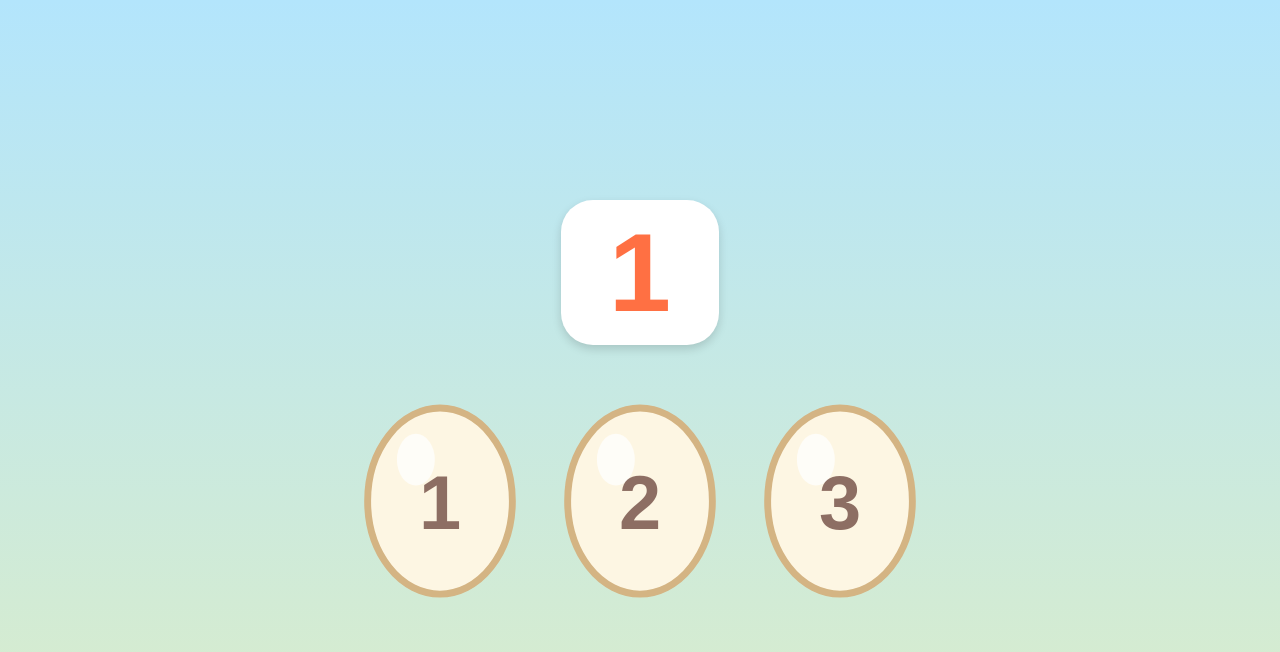
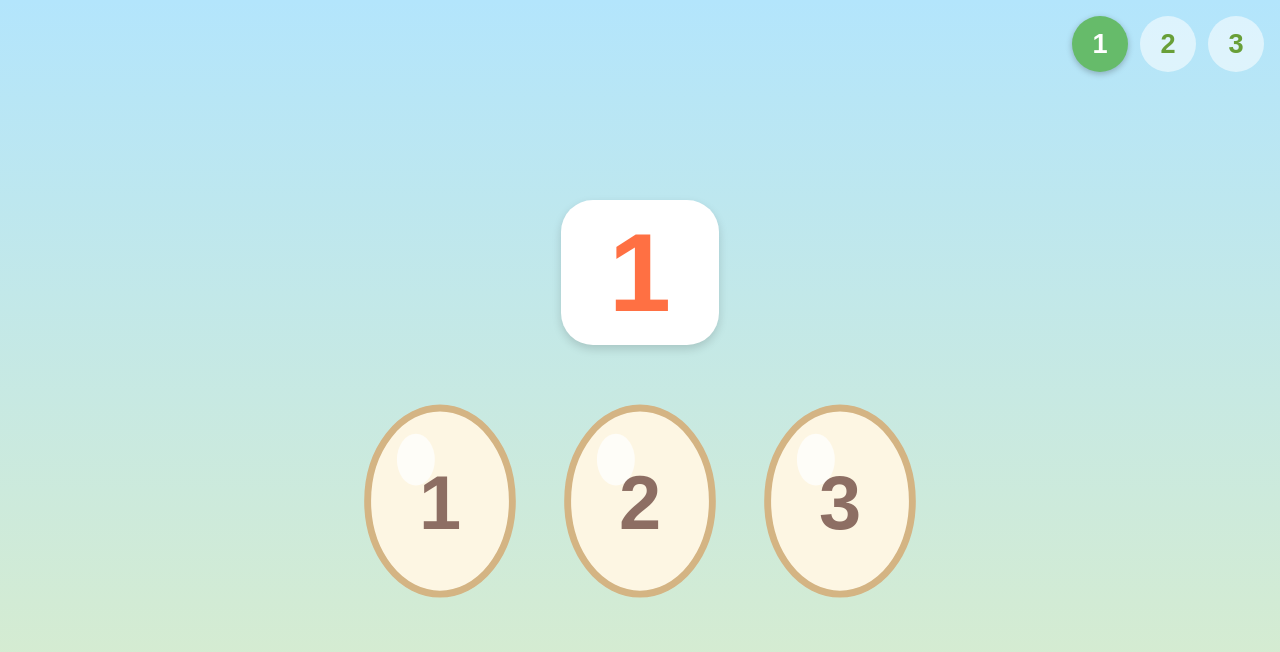
Before and after one commit to jihomoon888-lgtm/dino-number-game, a website with bundled scripts: page index.html in a window 1280 px wide. Both pictures are taken after a click on the button "시작!". Built offline with nearby package versions, Linux system fonts and the light colour scheme; files whose address does not match are found by name.

Commit message:
feat: 게임 화면 우측 상단 레벨 이동 버튼 [1][2][3]
Co-Authored-By: Claude Fable 5 <noreply@anthropic.com>

```diff
--- a/css/style.css
+++ b/css/style.css
@@ -42,6 +42,35 @@ h1 { font-size: 8vmin; color: #33691e; text-shadow: 0 2px 0 #fff; }
 .big-btn:active { transform: translateY(4px); box-shadow: 0 2px 0 #d84315; }
 
 /* 게임 화면 */
+/* 레벨 이동 버튼 — 우측 상단 구석, 부모용이라 작고 은은하게 */
+.level-nav {
+  position: fixed;
+  top: 2vmin;
+  right: 2vmin;
+  display: flex;
+  gap: 1.5vmin;
+  z-index: 10;
+}
+.level-nav button {
+  width: 7vmin;
+  height: 7vmin;
+  min-width: 34px;
+  min-height: 34px;
+  border: none;
+  border-radius: 50%;
+  background: rgba(255, 255, 255, 0.55);
+  color: #689f38;
+  font-size: 3.4vmin;
+  font-weight: bold;
+  font-family: inherit;
+  cursor: pointer;
+}
+.level-nav button.current {
+  background: #66bb6a;
+  color: #fff;
+  box-shadow: 0 2px 6px rgba(0, 0, 0, 0.25);
+}
+
 .target-box {
   background: #fff;
   border-radius: 4vmin;
--- a/index.html
+++ b/index.html
@@ -19,6 +19,11 @@
 
   <!-- 게임 화면 -->
   <section id="game-screen" class="screen">
+    <nav id="level-nav" class="level-nav" aria-label="레벨 이동">
+      <button data-level="0">1</button>
+      <button data-level="1">2</button>
+      <button data-level="2">3</button>
+    </nav>
     <div class="target-box"><span id="target-num">1</span></div>
     <div id="egg-field" class="egg-field"></div>
   </section>
--- a/js/main.js
+++ b/js/main.js
@@ -27,6 +27,7 @@ function startLevel(idx) {
   numbers.forEach((n, i) => { dinoByNum[n] = dinos[i]; });
   render.renderEggs(numbers, onEggTap);
   render.updateTarget(1);
+  render.updateLevelNav(idx);
   render.showScreen('game-screen');
   const chain = ++speechChain;
   setTimeout(() => {
@@ -85,6 +86,14 @@ document.getElementById('start-btn').addEventListener('click', () => {
   startLevel(idx);
 });
 
+// 레벨 이동 버튼 (게임 화면 우측 상단) — 누르면 그 레벨을 새로 시작
+document.querySelectorAll('#level-nav button').forEach((btn) => {
+  btn.addEventListener('click', () => {
+    const idx = Number(btn.dataset.level);
+    if (idx !== levelIndex) startLevel(idx);
+  });
+});
+
 document.getElementById('next-btn').addEventListener('click', () => {
   if (levelIndex < LEVELS.length - 1) {
     startLevel(levelIndex + 1);
--- a/js/render.js
+++ b/js/render.js
@@ -34,6 +34,12 @@ export function renderStars(stars) {
 
 export function updateTarget(n) {
   document.getElementById('target-num').textContent = n;
+}
+
+export function updateLevelNav(levelIndex) {
+  document.querySelectorAll('#level-nav button').forEach((btn) => {
+    btn.classList.toggle('current', Number(btn.dataset.level) === levelIndex);
+  });
 }
 
 export function renderEggs(numbers, onTap) {
--- a/sw.js
+++ b/sw.js
@@ -1,5 +1,5 @@
 // 오프라인 캐시 — 버전을 올리면 옛 캐시는 activate에서 제거된다.
-const CACHE = 'dino-num-v4';
+const CACHE = 'dino-num-v5';
 
 // 음성 파일 키: n01~n10(숫자), ask01~ask10(안내), dino01~dino10(이름), praise01
 const VOICE_KEYS = [
```
